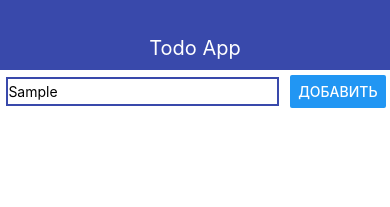
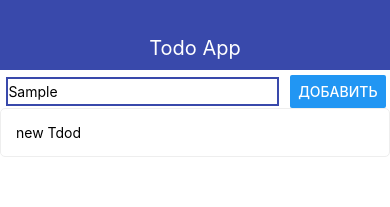
Before and after one commit to Yuri1011/RN, a React Native app: screen / in a window 390 px wide. Both pictures are taken after typing "Sample" into the empty fields and a click on the button "ДОБАВИТЬ". Shown: the top 207 px of the page. Built offline with nearby package versions, Linux system fonts and the light colour scheme.

Commit message:
add new component Todo

```diff
--- a/App.js
+++ b/App.js
@@ -1,14 +1,32 @@
 import { StatusBar } from "expo-status-bar";
-import React from "react";
+import React, { useState } from "react";
 import { StyleSheet, Text, View } from "react-native";
 import { AddTodo } from "./src/AddTodo";
 import { Navbar } from "./src/Navbar";
+import { Todo } from "./src/Todo";
 
 export default function App() {
+  const [todos, setTodos] = useState([]);
+
+  const addTodo = (title) => {
+    setTodos((prev) => [
+      ...prev,
+      {
+        id: Date.now().toString(),
+        title,
+      },
+    ]);
+  };
+
   return (
     <View style={styles.container}>
       <Navbar title={"Todo App"} />
-      <AddTodo/>
+      <AddTodo onSubmit={addTodo} />
+      <View>
+        {todos.map((todo) => {
+          return <Todo todo={todo} key={todo.id} />;
+        })}
+      </View>
       <StatusBar style="auto" />
     </View>
   );
--- a/src/AddTodo.js
+++ b/src/AddTodo.js
@@ -1,11 +1,15 @@
 import React from "react";
 import { View, StyleSheet, TextInput, Button } from "react-native";
 
-export const AddTodo = (props) => {
+export const AddTodo = ({ onSubmit }) => {
+  const addTodo = () => {
+    onSubmit("new Tdod");
+  };
+
   return (
     <View style={styles.block}>
       <TextInput style={styles.input} />
-      <Button title="Добавить" />
+      <Button title="Добавить" onPress={addTodo} />
     </View>
   );
 };
--- /dev/null
+++ b/src/Todo.js
@@ -0,0 +1,21 @@
+import React from "react";
+import { Text, View, StyleSheet } from "react-native";
+
+export const Todo = ({ todo }) => {
+  return (
+    <View style={styles.todo}>
+      <Text>{todo.title}</Text>
+    </View>
+  );
+};
+
+const styles = StyleSheet.create({
+  todo: {
+    flexDirection: "row",
+    alignItems: "center",
+    padding: 15,
+    borderWidth: 1,
+    borderColor: "#eee",
+    borderRadius: 5,
+  },
+});
```
